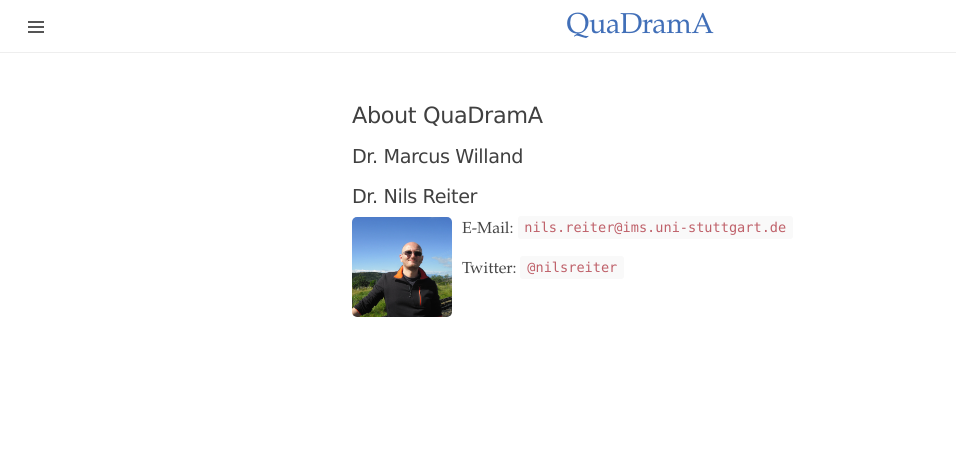
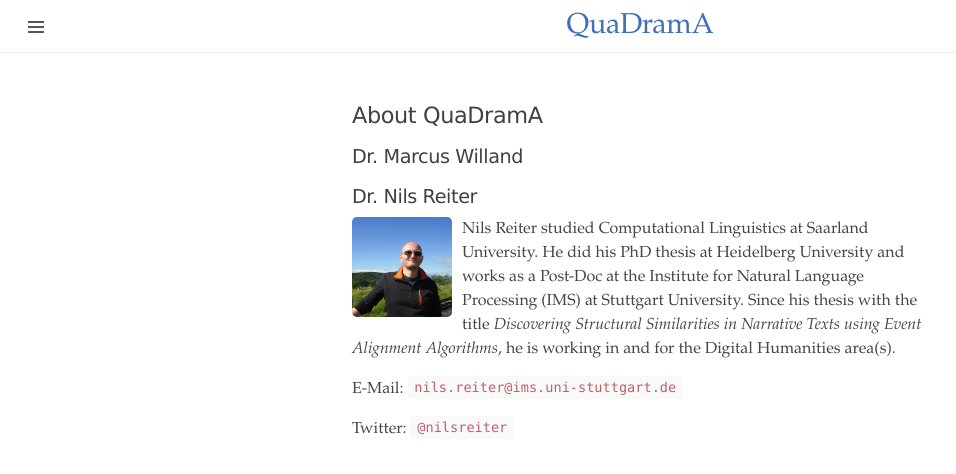
Before and after one commit to quadrama/quadrama.github.io, a Jekyll site: the page built from about.en.md, in a window 1280 px wide. Shown: the top 474 px of the page, without its empty margins (0-956 px from the left). Built offline with Jekyll 4.4.1, drawn with Linux system fonts in a browser that asks for light colours; nearby versions of some CDN libraries; library files that are not in the unit come from our copies.

Commit message:
English paragraph about Nils

```diff
--- a/about.en.md
+++ b/about.en.md
@@ -14,6 +14,7 @@
 
 <div style="float:left;margin:0px 10px 10px 0px;padding:0;width:100px;height:100px;"><img src="{{ site.url }}/assets/about/nils.jpg" alt="Nils Reiter" width="100" height="100"/></div>
 
+Nils Reiter studied Computational Linguistics at Saarland University. He did his PhD thesis at Heidelberg University and works as a Post-Doc at the Institute for Natural Language Processing (IMS) at Stuttgart University. Since his thesis with the title *Discovering Structural Similarities in Narrative Texts using Event Alignment Algorithms*, he is working in and for the Digital Humanities area(s).
 
 E-Mail: `nils.reiter@ims.uni-stuttgart.de`
 
```
